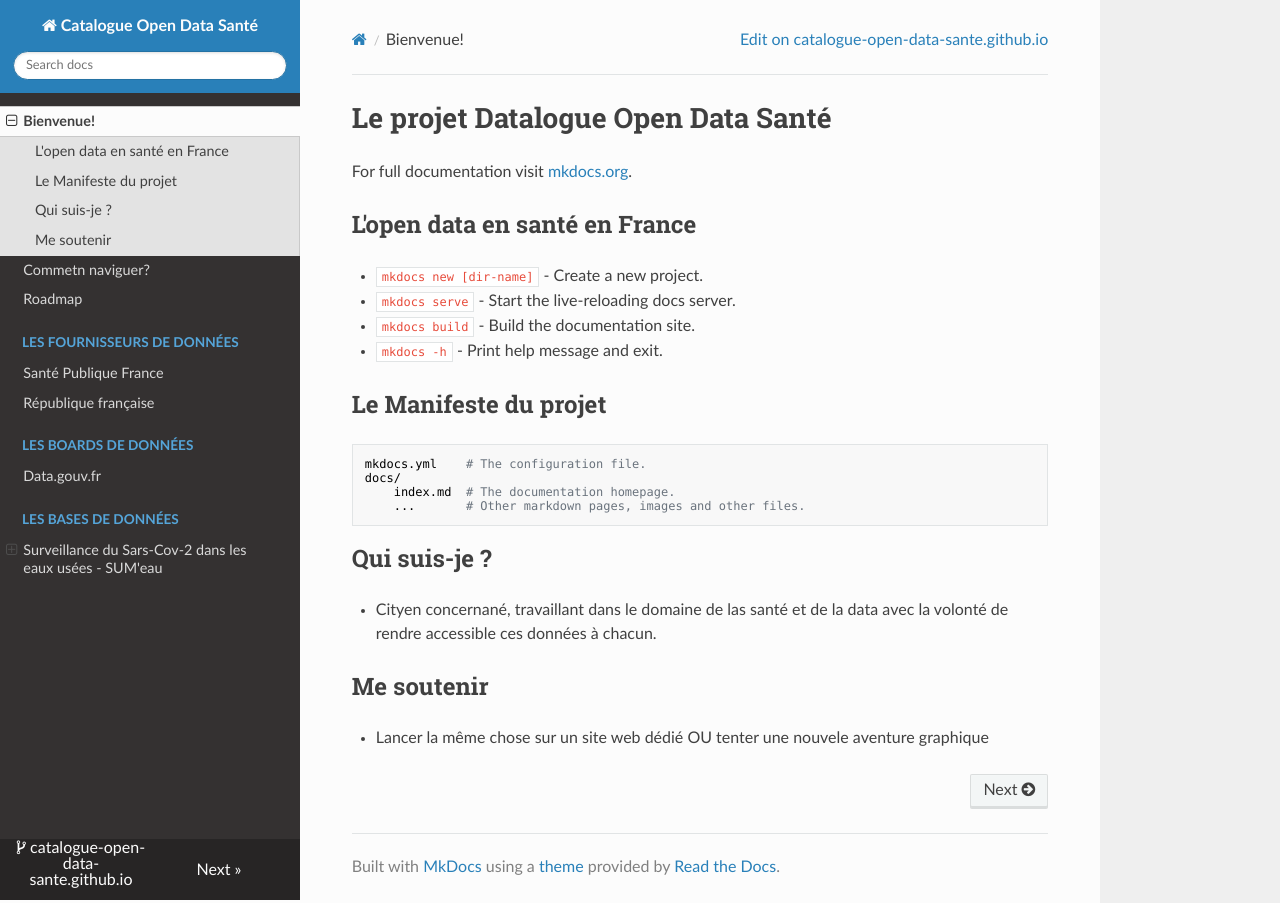
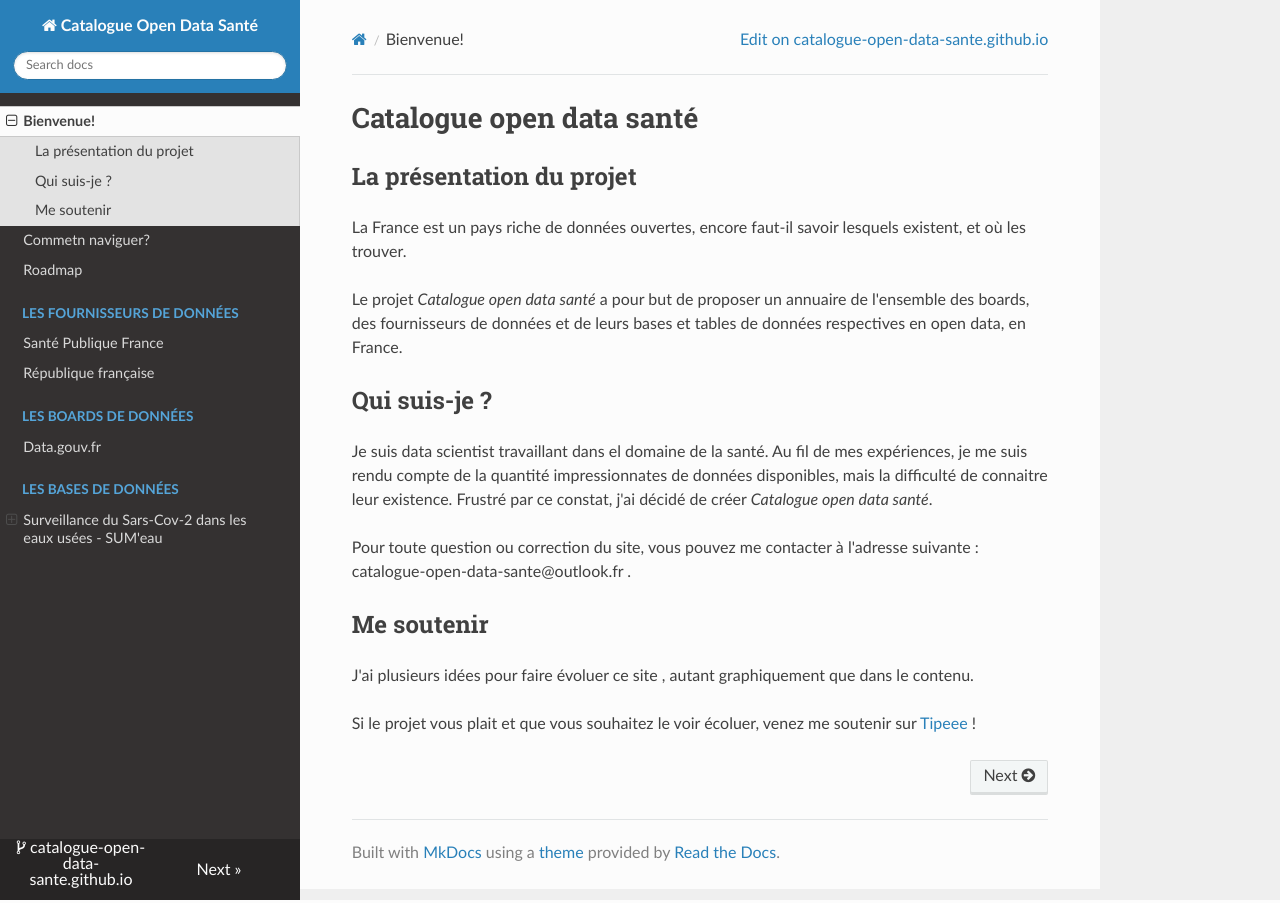
Before and after one commit to petoulemonde/catalogue-open-data-sante, an MkDocs documentation site: the page built from docs/README.md, in a window 1280 px wide. Built offline with MkDocs 1.6.1, drawn with Linux system fonts in a browser that asks for light colours; nearby versions of some CDN libraries.

Commit message:
Initiate readme

```diff
--- a/docs/README.md
+++ b/docs/README.md
@@ -1,23 +1,19 @@
-# Le projet Datalogue Open Data Santé
+# Catalogue open data santé
 
-For full documentation visit [mkdocs.org](https://www.mkdocs.org).
+## La présentation du projet
 
-## L'open data en santé en France
+La France est un pays riche de données ouvertes, encore faut-il savoir lesquels existent, et où les trouver.
 
-* `mkdocs new [dir-name]` - Create a new project.
-* `mkdocs serve` - Start the live-reloading docs server.
-* `mkdocs build` - Build the documentation site.
-* `mkdocs -h` - Print help message and exit.
-
-## Le Manifeste du projet
-
-    mkdocs.yml    # The configuration file.
-    docs/
-        index.md  # The documentation homepage.
-        ...       # Other markdown pages, images and other files.
+Le projet *Catalogue open data santé* a pour but de proposer un annuaire de l'ensemble des boards, des fournisseurs de données et de leurs bases et tables de données respectives en open data, en France.
 
 ## Qui suis-je ?
-- Cityen concernané, travaillant dans le domaine de las santé et de la data avec la volonté de rendre accessible ces données à chacun.
+
+Je suis data scientist travaillant dans el domaine de la santé. Au fil de mes expériences, je me suis rendu compte de la quantité impressionnates de données disponibles, mais la difficulté de connaitre leur existence. Frustré par ce constat, j'ai décidé de créer *Catalogue open data santé*.
+
+Pour toute question ou correction du site, vous pouvez me contacter à l'adresse suivante : catalogue-open-data-sante@outlook.fr .
 
 ## Me soutenir
-- Lancer la même chose sur un site web dédié OU tenter une nouvele aventure graphique
+
+J'ai plusieurs idées pour faire évoluer ce site , autant graphiquement que dans le contenu.
+
+Si le projet vous plait et que vous souhaitez le voir écoluer, venez me soutenir sur [Tipeee](https://fr.tipeee.com/soutenir-catalogue-open-data-sante/) !
```
Also changed, not shown: docs/bases/sumeau/sumeau.md (+1 -1 lines), docs/fournisseurs/rep_francaise.md (+1 -1 lines), docs/roadmap.md (+10 -1 lines).
